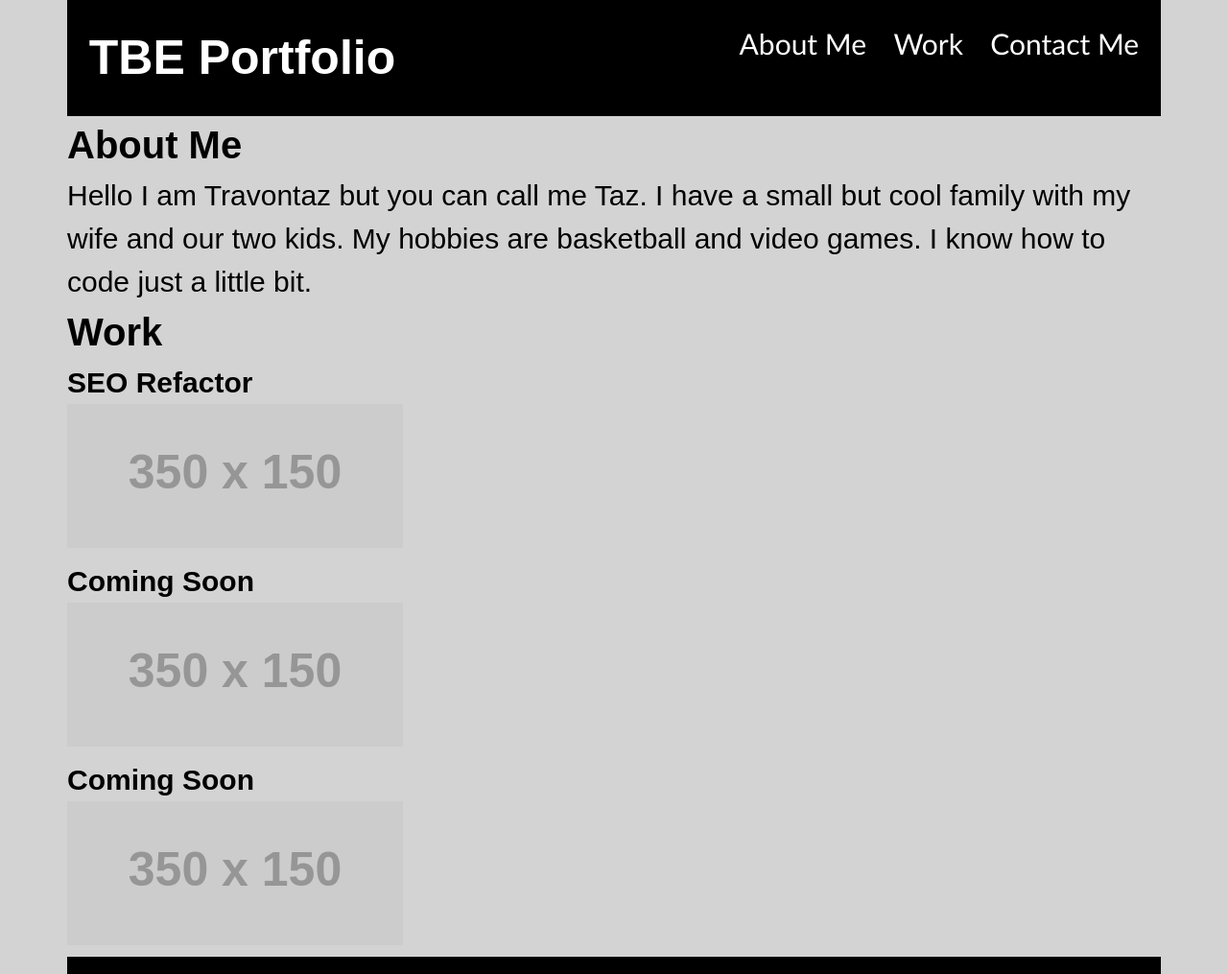
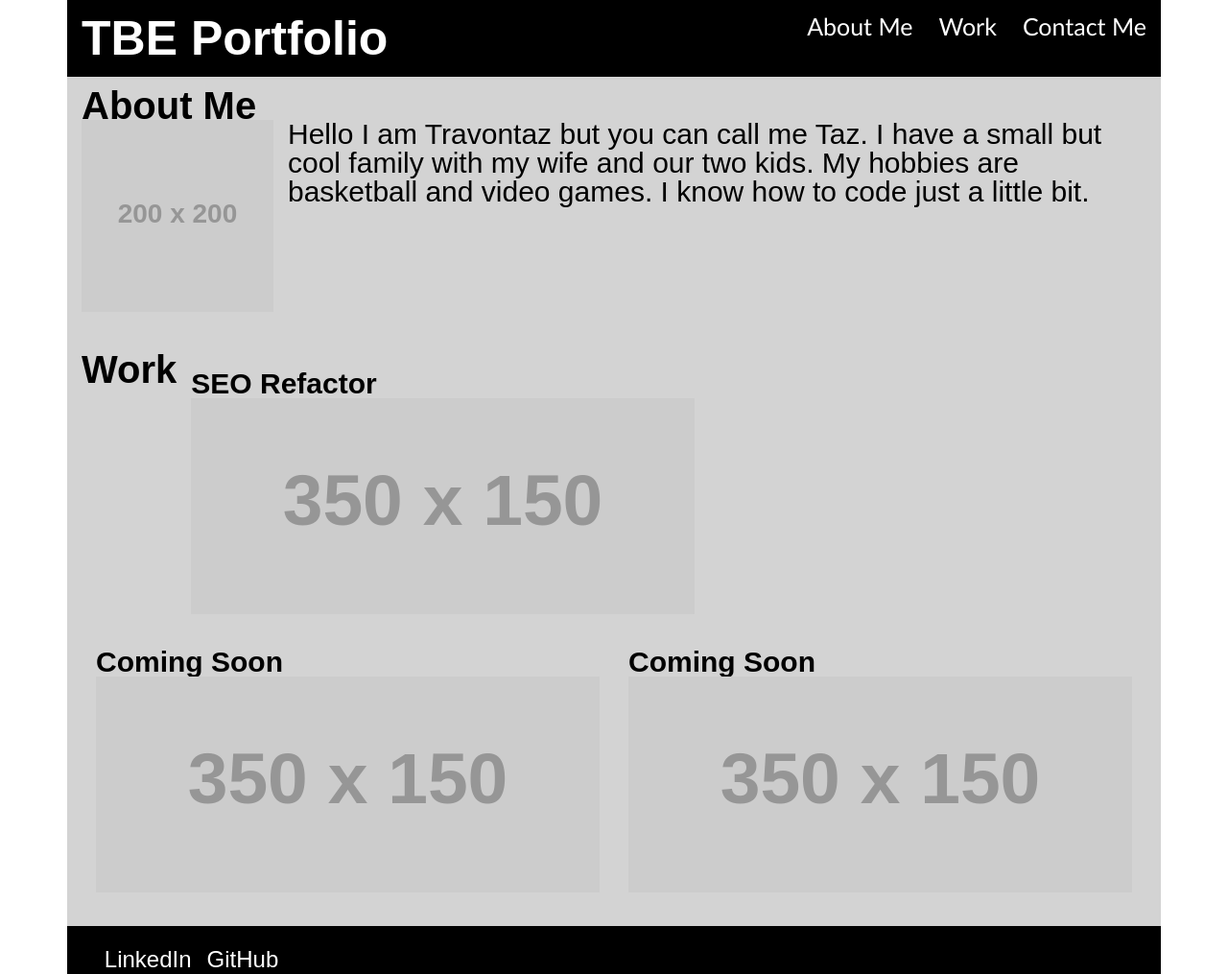
Before and after one commit to Deiontre10/best-portfolio, a plain HTML site: page index.html in a window 1280 px wide. Shown: the top 1015 px of the page at 96% size. Drawn offline with Linux system fonts and the light colour scheme; placeholder pictures from the web are drawn by us.

Commit message:
added updates to CSS for about me image

```diff
--- a/assets/css/style.css
+++ b/assets/css/style.css
@@ -1,7 +1,6 @@
 body {
-    background-color: lightgrey;
-    line-height: 1.5;
-    font-size: 30px;
+    background-color: white;
+    font-size: 25px;
 }
 
 h1 {
@@ -16,13 +15,14 @@ h3 {
     font-size: 30px;
 }
 
-.container{
+.container {
     max-width: 1140px;
     margin: 0 auto;
+    background-color: lightgrey;
 }
 
 .container > header {
-    padding: 2%;
+    padding: 15px;
     display: flex;
     justify-content: space-between;
     font-family: Arial, sans-serif;
@@ -35,6 +35,40 @@ nav a {
     font-family: 'Gill Sans', 'Gill Sans MT', Calibri, 'Trebuchet MS', sans-serif;
     color: white;
     text-decoration: none;
+}
+
+section {
+    padding: 15px;
+    line-height: 30px;
+    font-size: 30px;
+}
+
+.about {
+    display: flex;
+    align-items: flex-start;
+}
+
+.about img {
+   margin-right: 15px;
+   margin-bottom: 15px;
+}
+
+#work {
+    display: flex;
+    flex-wrap: wrap;
+}
+
+article {
+    width: 50%;
+    padding: 15px;
+}
+
+article img {
+    width: 100%;
+}
+
+.featured {
+    width: 100%;
 }
 
 footer {
@@ -54,6 +88,7 @@ footer a {
 }
 
 @media screen and (max-width: 768px) {
+
     header{
         display: flex;
         flex-direction: column;
--- a/index.html
+++ b/index.html
@@ -28,10 +28,14 @@
             <header>
                 <h2>About Me</h2>
             </header>
-            <div class="#"></div>
-            <p>
+            <div class="about">
+                <img src="https://via.placeholder.com/200" alt="about me photo"/>
+                <div>
+                <p>
             Hello I am Travontaz but you can call me Taz. I have a small but cool family with my wife and our two kids. My hobbies are basketball and video games. I know how to code just a little bit.
-            </p>
+                </p>
+            </div>
+            </div>
         </section>
         <section id="work">
             <header>
```
